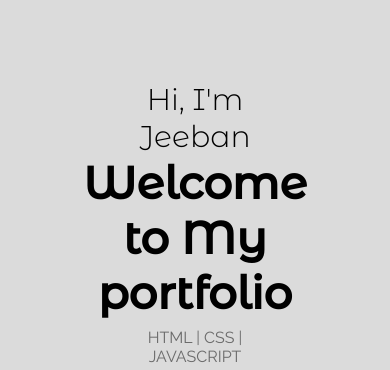
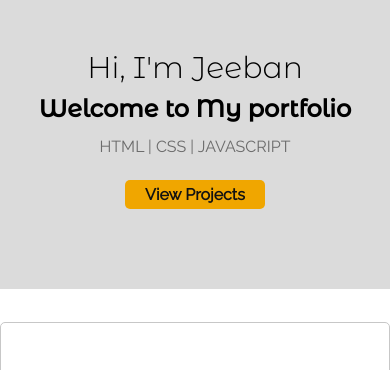
Before and after one commit to Lifelightx/portfolio-for-web-development-, a plain HTML site: page index.html in a window 390 px wide. Shown: the part 79-449 px from the top of the page. Drawn offline with Linux system fonts and the light colour scheme; a web font is replaced by a local one.

Commit message:
Update index.html

```diff
--- a/index.html
+++ b/index.html
@@ -333,6 +333,14 @@
             .burger {
                 display: flex;
             }
+            .main-heading {
+                padding: 5rem 25px;
+            }
+            .main-heading h2{
+                font-size: 24px;
+                margin-top: 0.5rem;
+                margin-bottom: 0.4rem;
+            }
             .sub-heading{
                 flex-direction: column;
 
```
